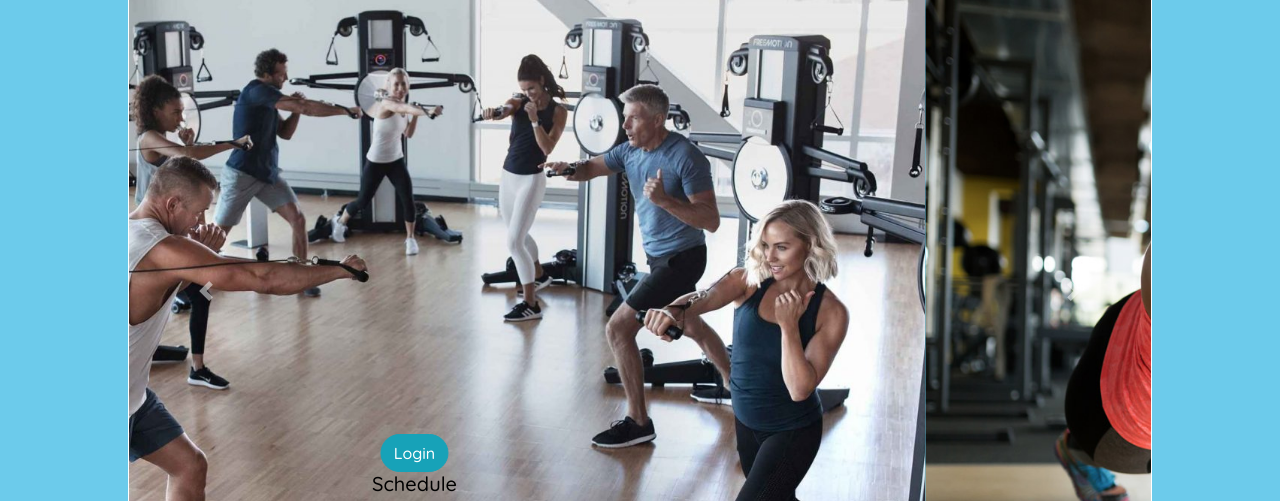
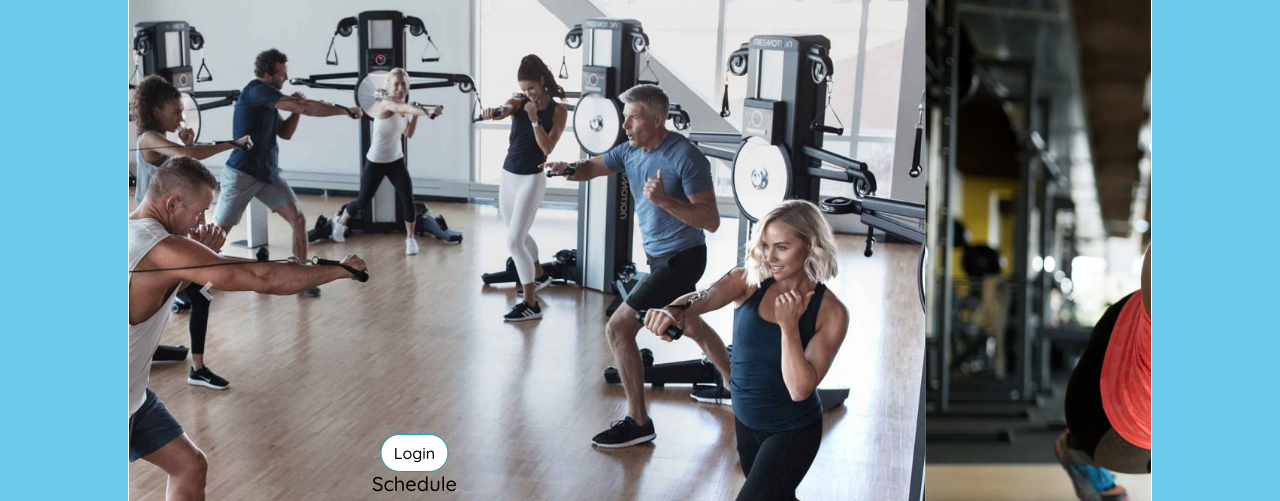
Before and after one commit to Charlie9009/CI_MS1_MYGYM, a plain HTML site: page index.html in a window 1280 px wide. Shown: the part 193-694 px from the top of the page. Drawn offline with nearby package versions, Linux system fonts and the light colour scheme.

Commit message:
Style carousel login button

```diff
--- a/assets/css/style.css
+++ b/assets/css/style.css
@@ -170,12 +170,21 @@ nav {
     margin: auto;
 }
 
+/* Carousel text */
+
 .carousel-text {
     color: black;
 }
 
 #athlean-carousel {
     color: rgb(2, 232, 248);
+}
+
+/* Carousel login button */
+
+#carousel-login-button {
+    background-color: white;
+    color: black;
 }
 
 /* Group training section */
```
